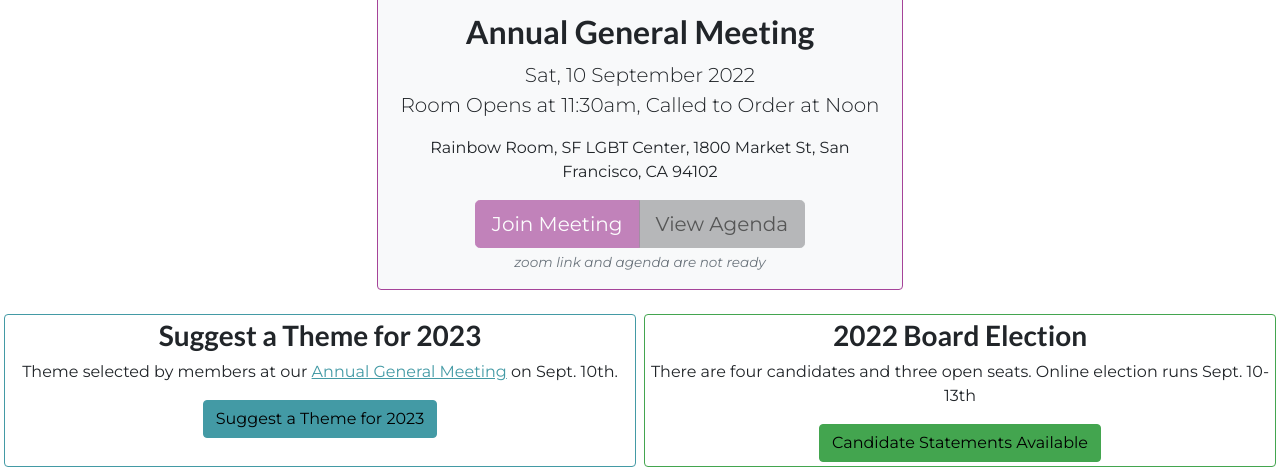
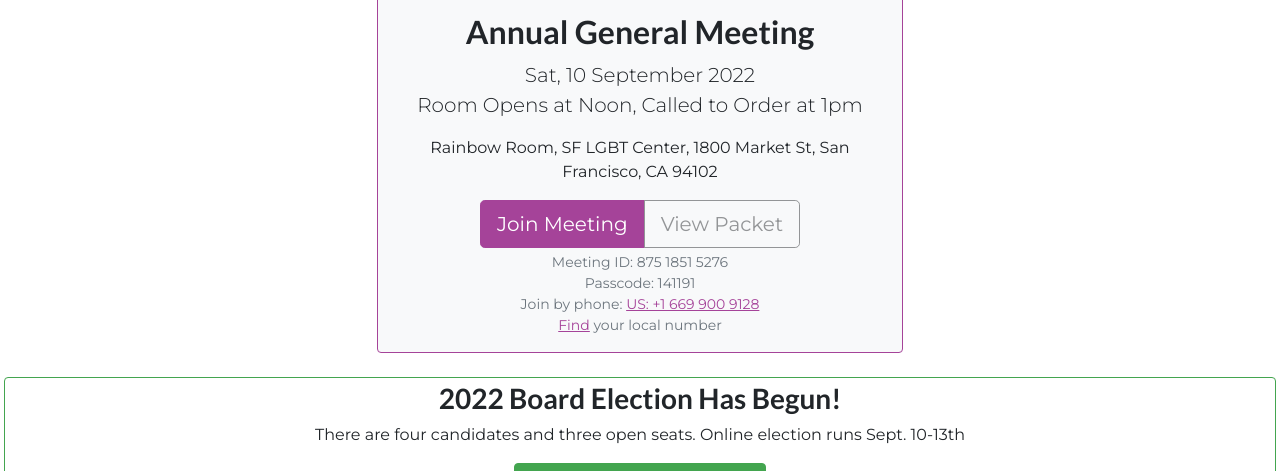
Before and after one commit to sfpride/members, a Jekyll site: the page built from index.html, in a window 1280 px wide and 1400 px high, cut to the strip 206-677 px from the top of the window. Built offline with Jekyll 4.4.1, drawn with Linux system fonts in a browser that asks for light colours; some web fonts are replaced; some of the changed text lies outside the part shown.

Commit message:
add agm zoom

```diff
--- a/_data/calendar.csv
+++ b/_data/calendar.csv
@@ -18,7 +18,7 @@ Jul 13th 2022, Membership,https://cdn.sfpride.org/docs/meetings/20220713-sfpride
 Aug 3rd 2022, Board,https://cdn.sfpride.org/docs/meetings/20220803-sfpride-board-agenda.pdf,https://cdn.sfpride.org/docs/meetings/20220803-sfpride-board-packet.pdf
 Aug 10th 2022, Membership,https://cdn.sfpride.org/docs/meetings/20220810-sfpride-membership-agenda.pdf
 Sep 7th 2022, Board,,https://cdn.sfpride.org/docs/meetings/20220907-sfpride-board-packet.pdf
-Sat Sep 10th 2022, Annual General
+Sat Sep 10th 2022, Annual General,,https://cdn.sfpride.org/docs/meetings/20220910-sfpride-annualgeneralmeeting-packet.pdf
 &nbsp;,
 Oct 5th 2022, Board
 Oct 12th 2022, Membership
--- a/_data/meetings.yml
+++ b/_data/meetings.yml
@@ -26,8 +26,9 @@
   type: hybrid
   scope: Plenary
   date: "Sept 10, 2022"
-  time-special: "Room Opens at 11:30am, Called to Order at Noon"
+  time-special: "Room Opens at Noon, Called to Order at 1pm"
   location: "Rainbow Room, SF LGBT Center, 1800 Market St, San Francisco, CA 94102"
-  #zoom-link: https://us02web.zoom.us/j/84566184193
-  #zoom-id: 845 6618 4193
-  #packet: https://cdn.sfpride.org/docs/meetings/20220910-sfpride-annualGeneralMeeting-agenda.pdf
+  zoom-link: https://us02web.zoom.us/j/87518515276?pwd=UnJNZzViUW13KzhhUWI4RjZaWWJIUT09
+  zoom-passcode: 141191
+  zoom-id: 875 1851 5276
+  packet: https://cdn.sfpride.org/docs/meetings/20220910-sfpride-annualgeneralmeeting-packet.pdf
--- a/_includes/announcements.html
+++ b/_includes/announcements.html
@@ -1,10 +1,5 @@
-<div class="col text-center my-3 border border-info rounded m-1 p-1">
-        <h3>Suggest a Theme for 2023</h3>
-        <p>Theme selected by members at our <a class="link-info" href="/agm">Annual General Meeting</a> on Sept. 10th.</p>
-        <a class="btn btn-info" target="_blank" href="https://forms.gle/KQzBUhMxQN3fE4am6">Suggest a Theme for 2023</a>
+<div class="col text-center my-3 border border-success rounded m-1 p-1">
+        <h3>2022 Board Election Has Begun!</h3>
+        <p>There are four candidates and three open seats. Online election runs Sept. 10-13th</p>
+        <a class="btn btn-success" target="_blank" href="/election">Read Candidate Statements</a>
 </div>
-<div class="col text-center my-3 border border-success rounded m-1 p-1">
-        <h3>2022 Board Election</h3>
-        <p>There are four candidates and three open seats. Online election runs Sept. 10-13th</p>
-        <a class="btn btn-success" target="_blank" href="/election">Candidate Statements Available</a>
-</div>
```
Also changed, not shown: election.html (renamed from election/index.html, +9 -5 lines), es/election.html (renamed from es/election/index.html, +4 -3 lines).
